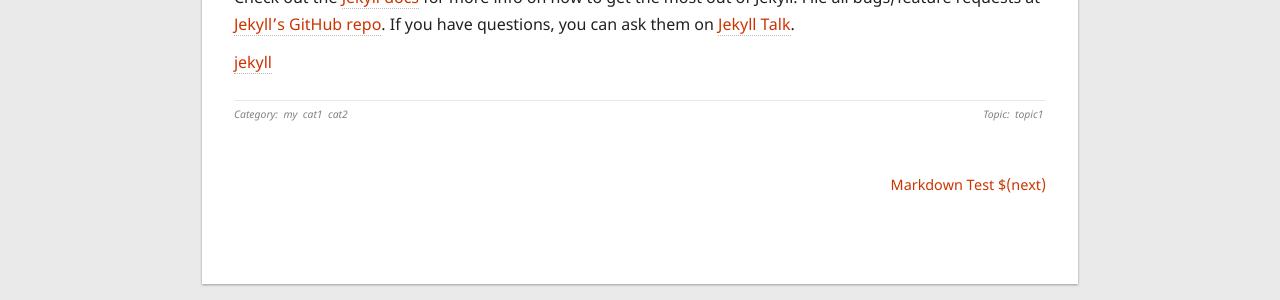
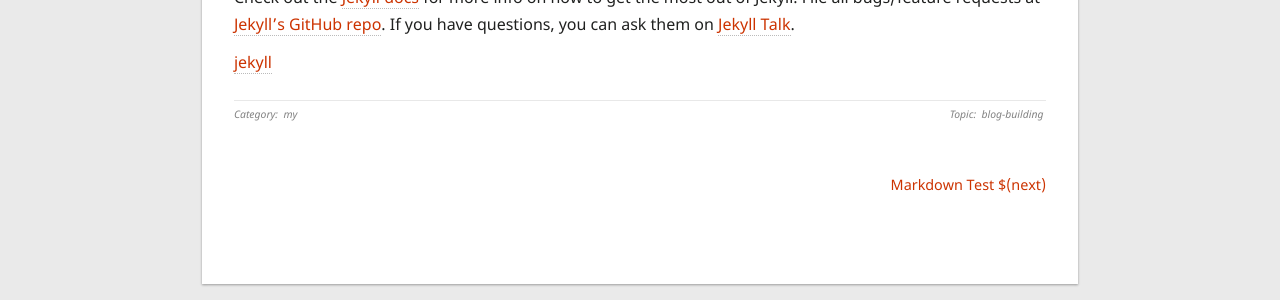
Before and after one commit to yichon/blog, a Jekyll site: the page built from _posts/2020-07-04-welcome-to-jekyll.md, in a window 1280 px wide. Shown: the part 777-1077 px from the top of the page. Built offline with Jekyll 4.4.1, drawn with Linux system fonts in a browser that asks for light colours; comment, search, counter and statistics services are not loaded.

Commit message:
new topic added

```diff
--- a/_posts/2020-07-04-welcome-to-jekyll.md
+++ b/_posts/2020-07-04-welcome-to-jekyll.md
@@ -2,8 +2,8 @@
 layout: post
 title:  "Welcome to Jekyll!"
 date:   2020-07-04 16:54:16
-tags: mytest_tag review_label trick_label diy_label topic1_topic
-categories: my cat1 cat2
+tags: mytest_tag test_label blog-building_topic
+categories: my
 hidden: false
 series: playlist 1
 comments: true
```
Also changed, not shown: _tag/topic/blog-building_topic.md (added, +5 -0 lines).
